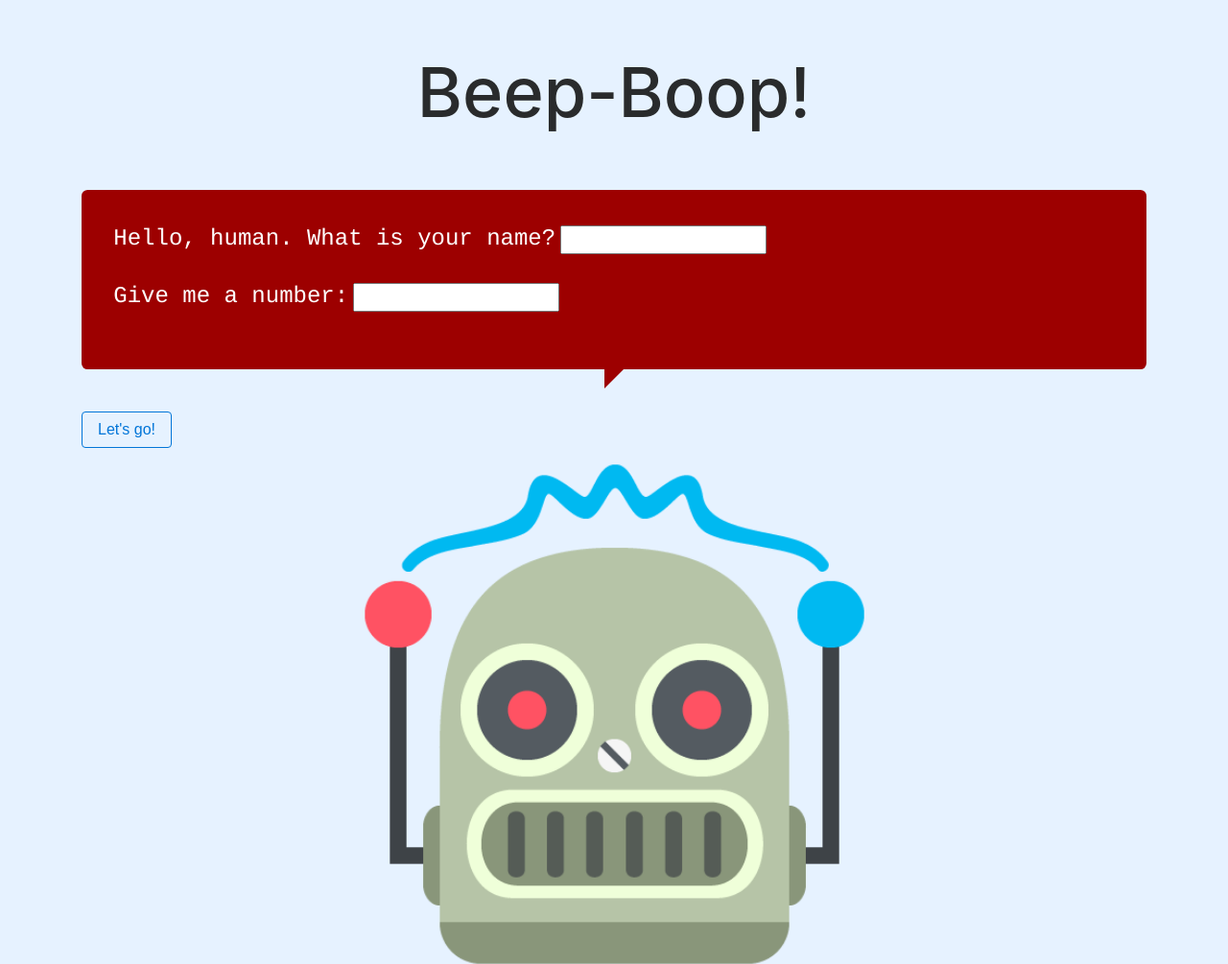
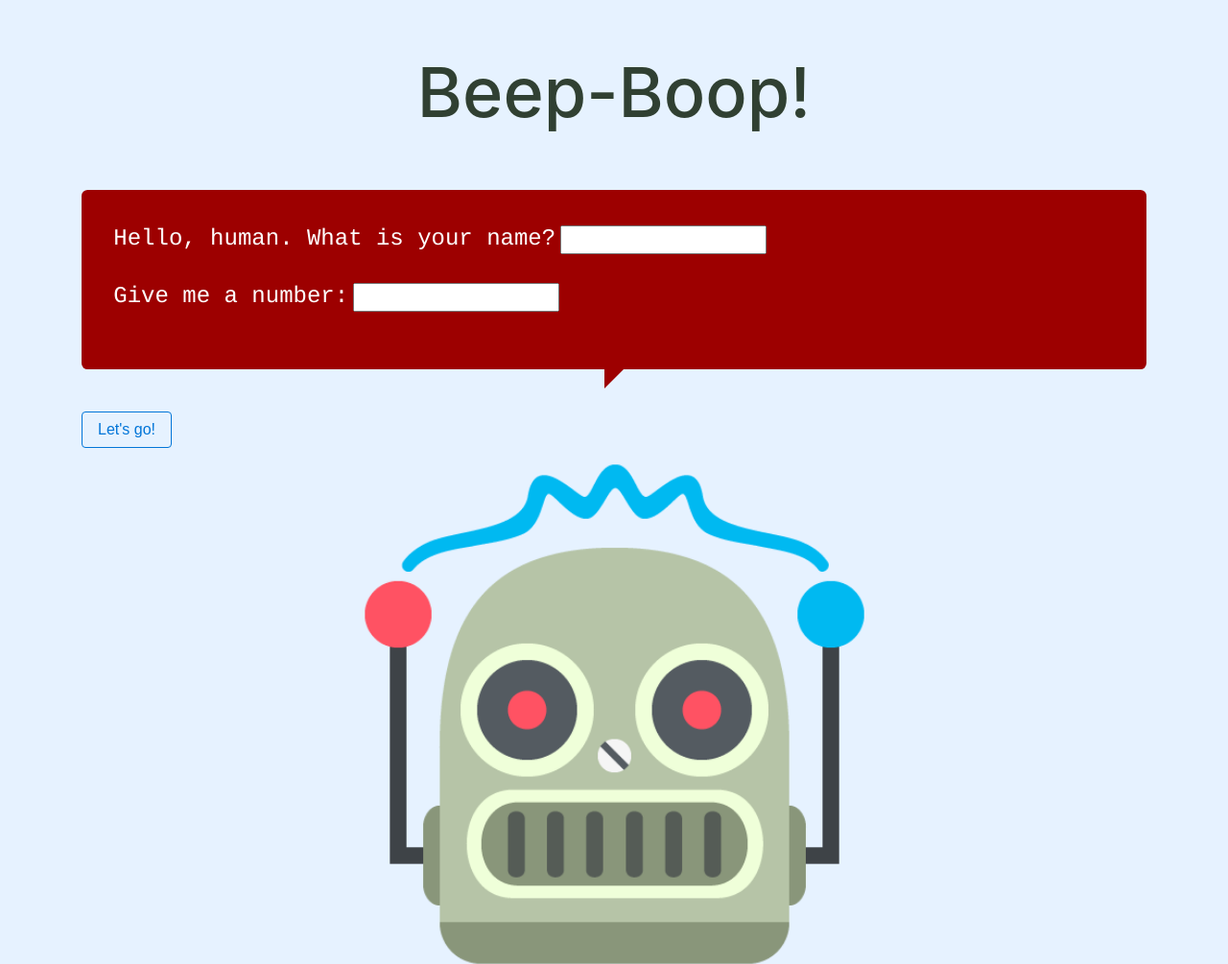
Before and after one commit to Leels/Beep-boop, a plain HTML site: page index.html in a window 1280 px wide. Shown: the whole page at 96% size. Drawn offline with Linux system fonts and the light colour scheme.

```diff
--- a/css/styles.css
+++ b/css/styles.css
@@ -24,7 +24,7 @@ background-color: #e6f2ff;
 }
 
 h1 {
-  color: ##232D24;
+  color: #304032;
   text-align: center;
   padding: 5%;
   font-size: 450%;
```
